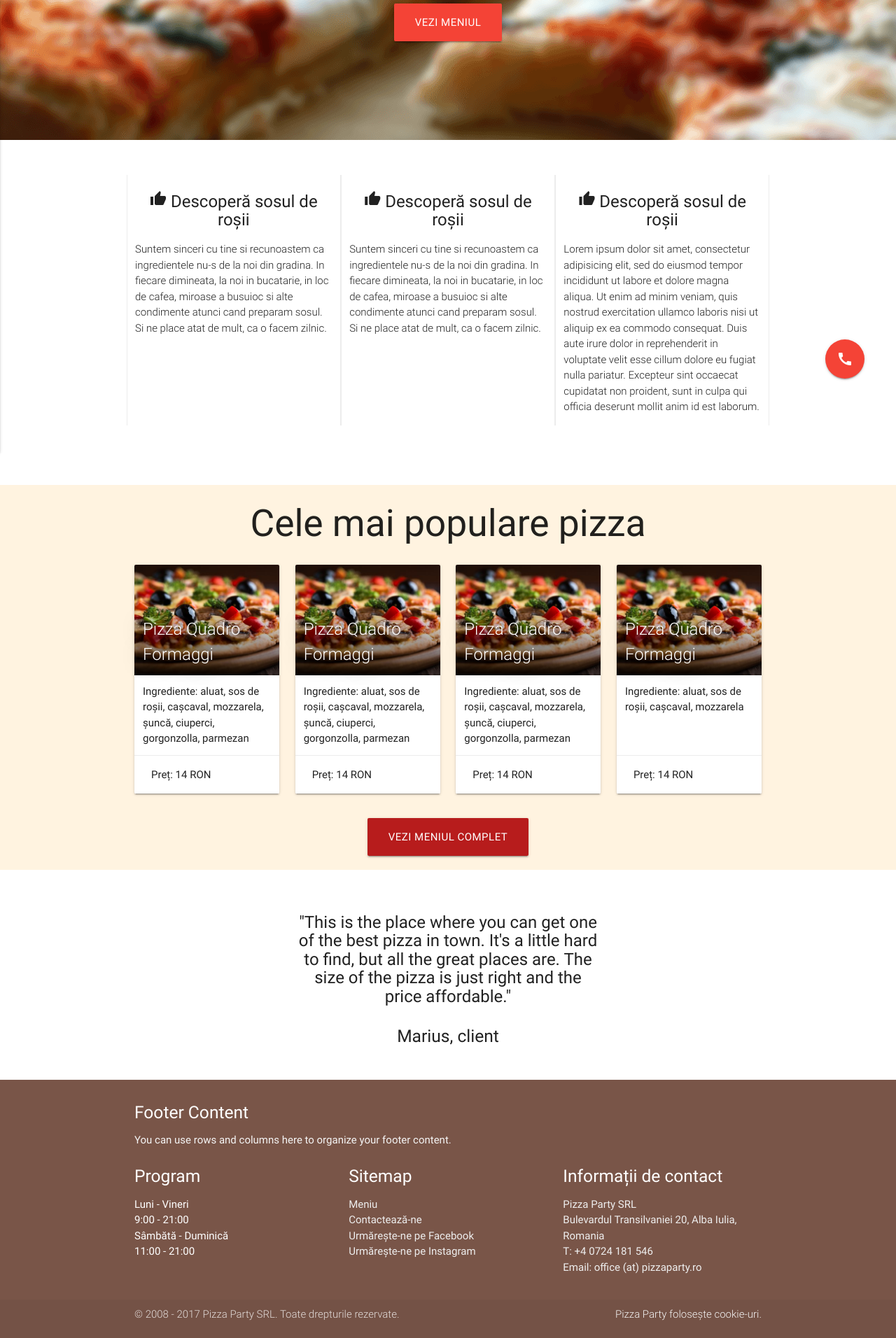
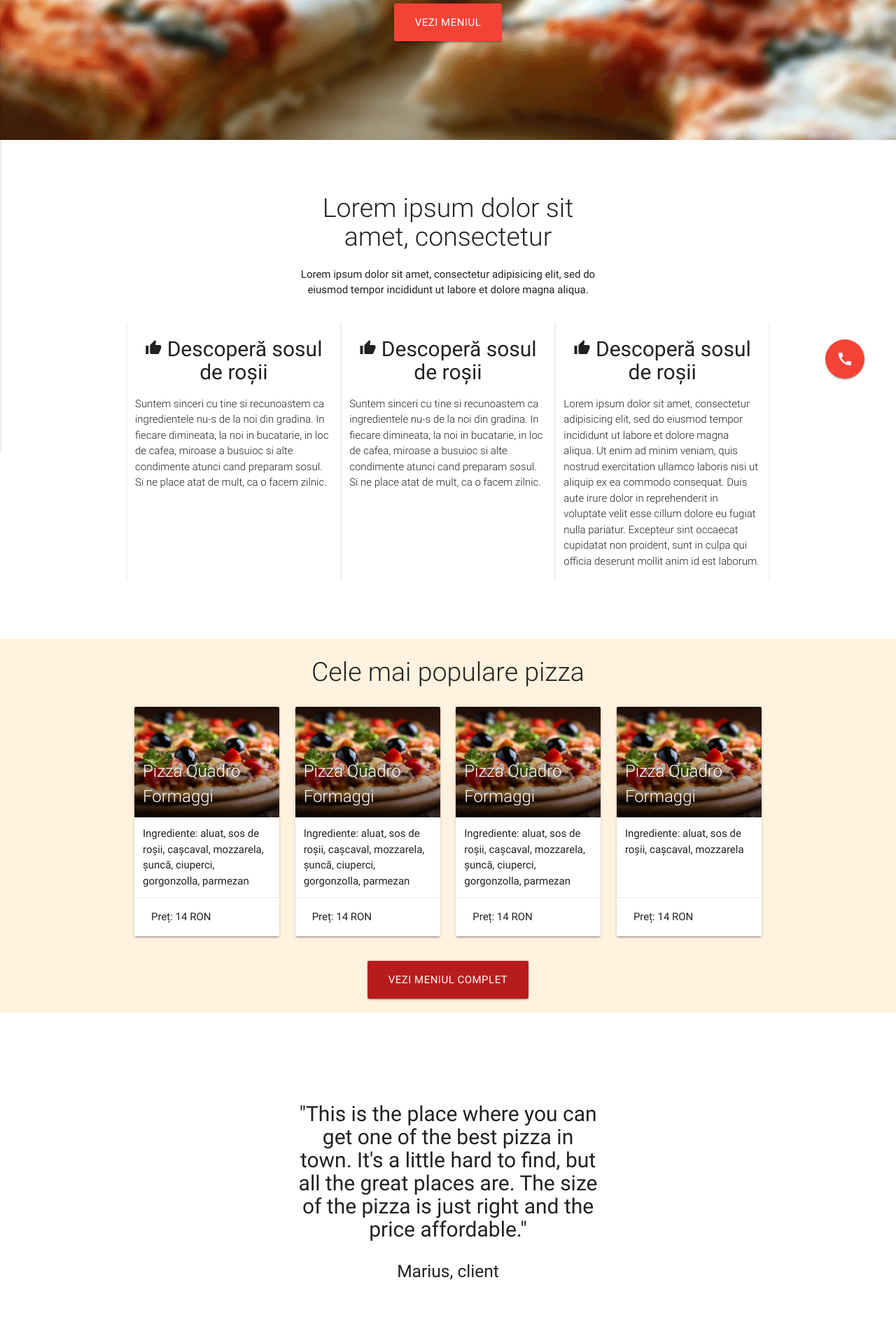
Before and after one commit to danieldeicide/pizza-party-mdl, a Jekyll site: the page built from index.html, in a window 1280 px wide. Shown: the part 314-2226 px from the top of the page at 70% size. Built offline with Jekyll 4.4.1, drawn with Linux system fonts in a browser that asks for light colours; nearby versions of some CDN libraries.

Commit message:
dsadsa
dsa

```diff
--- a/_includes/advantages.html
+++ b/_includes/advantages.html
@@ -1,10 +1,18 @@
 <section>
   <div class="adv white">
+    <div class="container">
+      <div class="row center">
+        <div class="col s12 m6 offset-m3">
+          <h2>Lorem ipsum dolor sit amet, consectetur</h2>
+          <p>Lorem ipsum dolor sit amet, consectetur adipisicing elit, sed do eiusmod tempor incididunt ut labore et dolore magna aliqua.</p>
+        </div>
+      </div>
+    </div>
   	<div class="container">
   		<div class="row">
   			<div data-match-height="items-a" class="dani col l4 m6 s12">
   				<h3 class="center"><i class="material-icons">thumb_up</i> Descoperă sosul de roșii
-  				</h5>
+  				</h3>
   				<p class="flow-text light">Suntem sinceri cu tine si recunoastem ca ingredientele nu-s de la noi din gradina. In fiecare dimineata, la noi in bucatarie, in loc de cafea, miroase a busuioc si alte condimente atunci cand preparam sosul. Si ne place atat de mult, ca o facem zilnic.</p>
   			</div>
   			<div data-match-height="items-a" class="dani col l4 m6 s12">
--- a/css/main.css
+++ b/css/main.css
@@ -46,7 +46,6 @@
     background-color: rgba(0, 0, 0, 0);
 }
 h3 {
-    font-size: 24px;
 }
 .adv {
     padding-top: 50px;
@@ -92,7 +91,7 @@
 
 
 #testimonial {
-  min-height: 300px;
+  min-height: 500px;
   width: 100%;
   /*background-color: #3A3E64;*/
 }
@@ -113,3 +112,12 @@
   font-size: 3.5rem;
   text-shadow: 0px 0px 30px rgba(0, 0, 0, 1);
 }
+
+h2  {
+  font-weight: 300;
+  font-size: 2.5rem;
+}
+
+h3 {
+  font-size: 2rem;
+}
```
